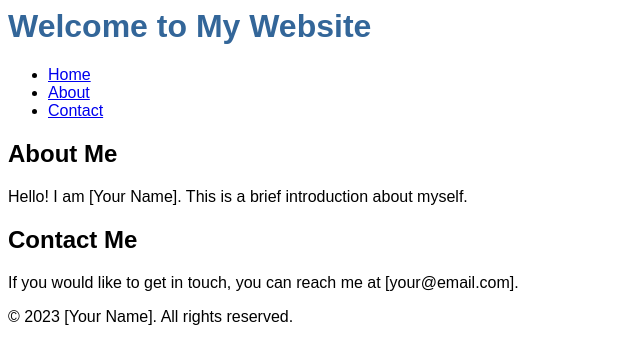
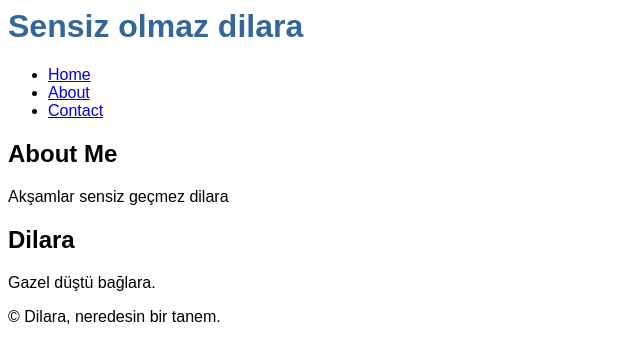
Before and after one commit to elifabozaci/elif, a plain HTML site: page index.html in a window 1280 px wide. Shown: the whole page, without its empty margins (0-640 px from the left). Drawn offline with Linux system fonts and the light colour scheme.

Commit message:
Update index.html

```diff
--- a/index.html
+++ b/index.html
@@ -1,6 +1,6 @@
 <html>
 <head>
-    <title>Welcome to My Website</title>
+    <title>Sabahlar</title>
     <!-- Add any CSS styles here -->
     <style>
         body {
@@ -14,7 +14,7 @@
 </head>
 <body>
     <header>
-        <h1>Welcome to My Website</h1>
+        <h1>Sensiz olmaz dilara</h1>
     </header>
 
     <nav>
@@ -29,17 +29,17 @@
     <main>
         <section>
             <h2>About Me</h2>
-            <p>Hello! I am [Your Name]. This is a brief introduction about myself.</p>
+            <p>Akşamlar sensiz geçmez dilara</p>
         </section>
 
         <section>
-            <h2>Contact Me</h2>
-            <p>If you would like to get in touch, you can reach me at [your@email.com].</p>
+            <h2>Dilara</h2>
+            <p>Gazel düştü bağlara.</p>
         </section>
     </main>
 
     <footer>
-        <p>&copy; 2023 [Your Name]. All rights reserved.</p>
+        <p>&copy; Dilara, neredesin bir tanem.</p>
     </footer>
 </body>
 </html>
```
